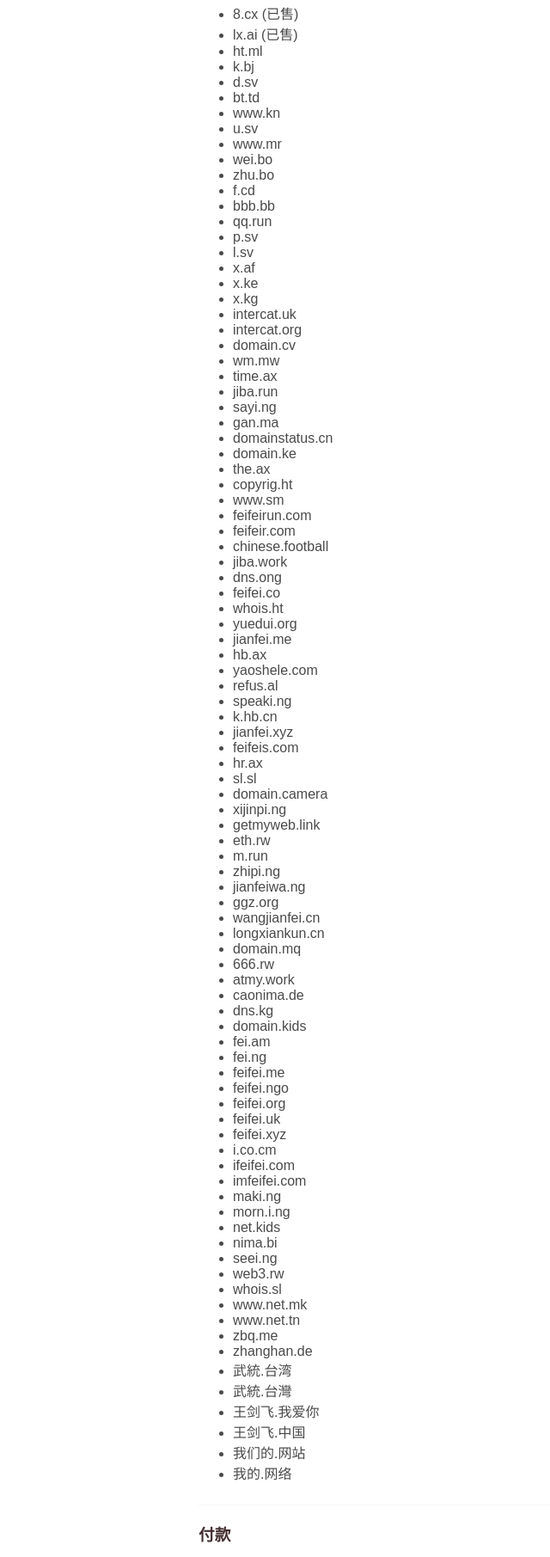
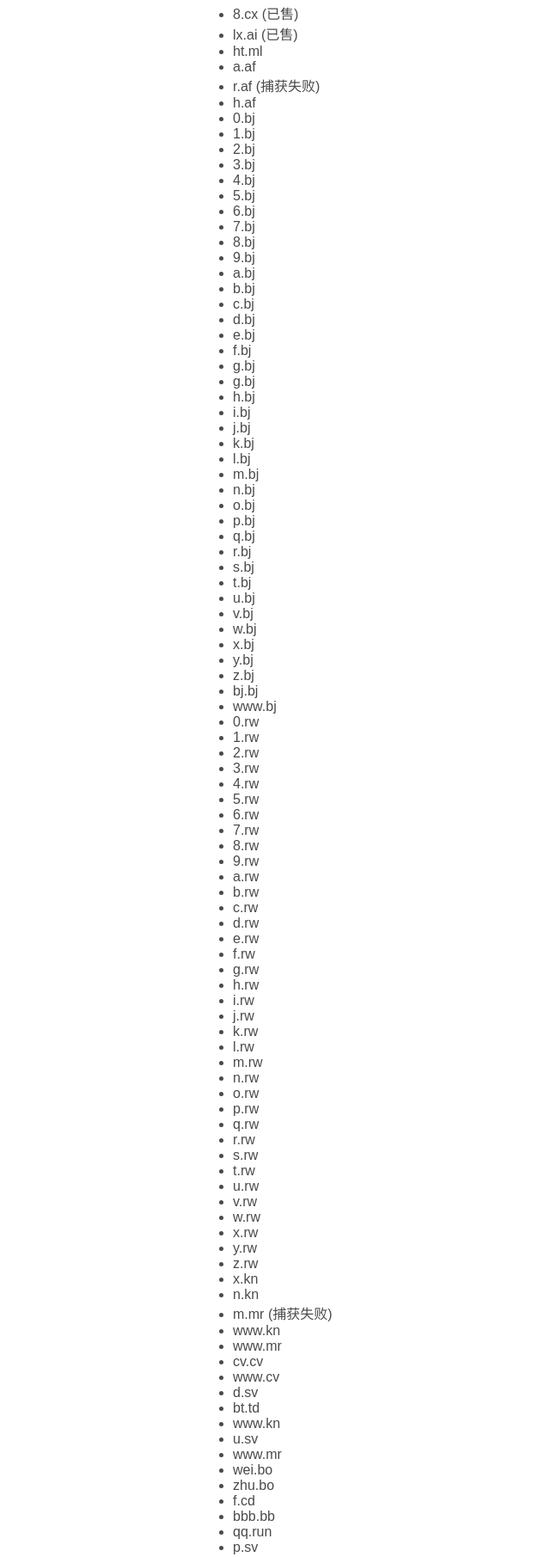
Before and after one commit to mibiaos/mibiao, a plain HTML site: page index.html in a window 1280 px wide. Shown: the part 685-2496 px from the top of the page at 86% size, without its empty margins (89-729 px from the left). Drawn offline with Linux system fonts and the light colour scheme.

Commit message:
Update index.html

```diff
--- a/index.html
+++ b/index.html
@@ -47,7 +47,91 @@
           <li>8.cx (已售)</li>
           <li>lx.ai (已售)</li>
           <li>ht.ml</li>
+                    <li>a.af</li>
+          <li>r.af (捕获失败)</li>
+          <li>h.af</li>
+          <li>0.bj</li>
+          <li>1.bj</li>
+          <li>2.bj</li>
+          <li>3.bj</li>
+          <li>4.bj</li>
+          <li>5.bj</li>
+          <li>6.bj</li>
+          <li>7.bj</li>
+          <li>8.bj</li>
+          <li>9.bj</li>
+          <li>a.bj</li>
+          <li>b.bj</li>
+          <li>c.bj</li>
+          <li>d.bj</li>
+          <li>e.bj</li>
+          <li>f.bj</li>
+          <li>g.bj</li>
+          <li>g.bj</li>
+          <li>h.bj</li>
+          <li>i.bj</li>
+          <li>j.bj</li>
           <li>k.bj</li>
+          <li>l.bj</li>
+          <li>m.bj</li>
+          <li>n.bj</li>
+          <li>o.bj</li>
+          <li>p.bj</li>
+          <li>q.bj</li>
+          <li>r.bj</li>
+          <li>s.bj</li>
+          <li>t.bj</li>
+          <li>u.bj</li>
+          <li>v.bj</li>
+          <li>w.bj</li>
+          <li>x.bj</li>
+          <li>y.bj</li>
+          <li>z.bj</li>
+          <li>bj.bj</li>
+          <li>www.bj</li>
+          <li>0.rw</li>
+          <li>1.rw</li>
+          <li>2.rw</li>
+          <li>3.rw</li>
+          <li>4.rw</li>
+          <li>5.rw</li>
+          <li>6.rw</li>
+          <li>7.rw</li>
+          <li>8.rw</li>
+          <li>9.rw</li>
+          <li>a.rw</li>
+          <li>b.rw</li>
+          <li>c.rw</li>
+          <li>d.rw</li>
+          <li>e.rw</li>
+          <li>f.rw</li>
+          <li>g.rw</li>
+          <li>h.rw</li>
+          <li>i.rw</li>
+          <li>j.rw</li>
+          <li>k.rw</li>
+          <li>l.rw</li>
+          <li>m.rw</li>
+          <li>n.rw</li>
+          <li>o.rw</li>
+          <li>p.rw</li>
+          <li>q.rw</li>
+          <li>r.rw</li>
+          <li>s.rw</li>
+          <li>t.rw</li>
+          <li>u.rw</li>
+          <li>v.rw</li>
+          <li>w.rw</li>
+          <li>x.rw</li>
+          <li>y.rw</li>
+          <li>z.rw</li>
+          <li>x.kn</li>
+          <li>n.kn</li>
+          <li>m.mr (捕获失败)</li>
+          <li>www.kn</li>
+          <li>www.mr</li>
+          <li>cv.cv</li>
+          <li>www.cv</li>
           <li>d.sv</li>
           <li>bt.td</li>
           <li>www.kn </li>
```
